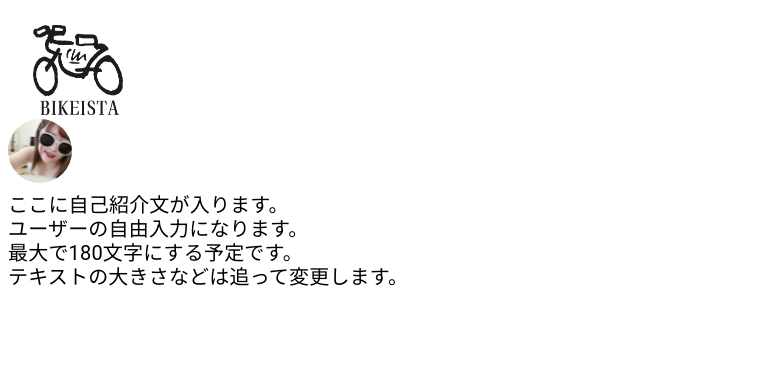
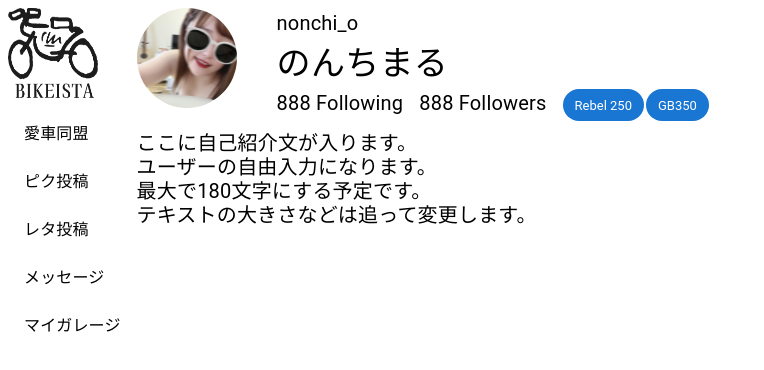
Before and after one commit to nonchimaru/bikeista-front, a Next.js app: page /my_garage in a window 1280 px wide. Shown: the top 370 px of the page, without its empty margins (0-764 px from the left). Built offline with nearby package versions, Linux system fonts and the light colour scheme.

Commit message:
ロゴボタンとアイテムリストの調整

```diff
--- /dev/null
+++ b/src/components/elements/BikeistaBottenItemList.tsx
@@ -0,0 +1,12 @@
+import { Box } from "@mui/material";
+import { LogoBikeistaButton } from "./LogoBikeistaButton";
+import { ItemList } from "../features/Top/components/ItemList";
+
+export const BikeistaBottenItemList: React.FC = ({}) => {
+  return (
+    <Box>
+      <LogoBikeistaButton />
+      <ItemList />
+    </Box>
+  );
+};
--- a/src/components/elements/LogoBikeistaButton.tsx
+++ b/src/components/elements/LogoBikeistaButton.tsx
@@ -21,7 +21,7 @@ export const LogoBikeistaButton: React.FC<LogoBikeistaButtonProps> = ({
   height = 90,
 }) => {
   return (
-    <Box sx={{ marginTop: "2%", marginLeft: "2%" }}>
+    <Box>
       <Link href="/">
         <Image
           src="/OriginalOnTransparent.png"
--- /dev/null
+++ b/src/components/features/My_Garage/components/Chip.tsx
@@ -0,0 +1,23 @@
+import Chip from "@mui/material/Chip";
+import Stack from "@mui/material/Stack";
+
+/**
+ * ChipsコンポーネントのPropsの型定義
+ */
+type ChipsProps = {
+  /**
+   * チップの表示サイズ
+   */
+};
+
+/**
+ * チップを表示させるコンポーネント
+ */
+export const Chips: React.FC = ({}) => {
+  return (
+    <Stack direction="row" spacing={0.25}>
+      <Chip label="Rebel 250" color="primary" />
+      <Chip label="GB350" color="primary" />
+    </Stack>
+  );
+};
--- /dev/null
+++ b/src/components/features/My_Garage/components/Name.tsx
@@ -0,0 +1,13 @@
+import { Box, Typography } from "@mui/material";
+
+export const Name: React.FC = ({}) => {
+  return (
+    <Box sx={{ marginLeft: 5 }}>
+      <Typography fontSize="h6.fontSize">nonchi_o</Typography>
+
+      <Typography fontSize="h4.fontSize" sx={{ lineHeight: 1.5 }}>
+        のんちまる
+      </Typography>
+    </Box>
+  );
+};
--- /dev/null
+++ b/src/components/features/My_Garage/components/SocialConnection.tsx
@@ -0,0 +1,39 @@
+import { Box, Typography } from "@mui/material";
+
+/**
+ * SocialConnectionのコンポーネントのPropsの型定義
+ */
+type SocialConnectionProps = {};
+
+/**
+ * フォロワー数、フォロー数を表示させるコンポーネント
+ */
+export const SocialConnection: React.FC<SocialConnectionProps> = ({}) => {
+  return (
+    <Box
+      sx={{
+        display: "flex",
+        flexDirection: "row",
+        marginTop: 1,
+        marginLeft: 5,
+        marginRight: 2,
+      }}
+    >
+      <Box
+        sx={{
+          display: "flex",
+          flexDirection: "column",
+          alignItems: "center",
+          marginRight: 2,
+        }}
+      >
+        <Typography fontSize="h6.fontSize" sx={{ lineHeight: 0.6 }}>
+          888 Following
+        </Typography>
+      </Box>
+      <Typography fontSize="h6.fontSize" sx={{ lineHeight: 0.6 }}>
+        888 Followers
+      </Typography>
+    </Box>
+  );
+};
--- /dev/null
+++ b/src/components/features/My_Garage/components/pages.tsx
@@ -0,0 +1,35 @@
+import { Box } from "@mui/material";
+import { ProfileIcon } from "./ProfileIcon";
+import { Name } from "./Name";
+import { SocialConnection } from "./SocialConnection";
+import { Chips } from "./Chip";
+import { Introduction } from "./Introduction";
+
+export const Page: React.FC = ({}) => {
+  return (
+    <Box sx={{ display: "flex", flexDirection: "column" }}>
+      <Box sx={{ display: "flex" }}>
+        <ProfileIcon width={100} height={100} />
+        <Box
+          sx={{
+            display: "flex",
+            flexDirection: "column",
+          }}
+        >
+          <Name />
+          <Box
+            sx={{
+              display: "flex",
+            }}
+          >
+            <SocialConnection />
+            <Chips />
+          </Box>
+        </Box>
+      </Box>
+      <Introduction />
+    </Box>
+  );
+};
+
+export default Page;
--- a/src/pages/my_garage/index.tsx
+++ b/src/pages/my_garage/index.tsx
@@ -1,13 +1,16 @@
-import { LogoBikeistaButton } from "@/components/elements/LogoBikeistaButton";
-import { Introduction } from "@/components/features/My_Garage/components/Introduction";
-import { ProfileIcon } from "@/components/features/My_Garage/components/ProfileIcon";
+import { BikeistaBottenItemList } from "@/components/elements/BikeistaBottenItemList";
+import Page from "@/components/features/My_Garage/components/pages";
+import { Box } from "@mui/material";
 import { NextPage } from "next";
+import * as React from "react";
+
 const MyGarage: NextPage = () => {
   return (
     <main>
-      <LogoBikeistaButton />
-      <ProfileIcon />
-      <Introduction />
+      <Box sx={{ display: "flex" }}>
+        <BikeistaBottenItemList />
+        <Page />
+      </Box>
     </main>
   );
 };
```
Also changed, not shown: src/components/elements/CommingSoonPages.tsx (+13 -4 lines), src/pages/favorite_bike_alliance/index.tsx (+6 -4 lines), src/pages/letter_post/index.tsx (+7 -4 lines), src/pages/message/index.tsx (+7 -5 lines), src/pages/pic_post/index.tsx (+6 -4 lines).
